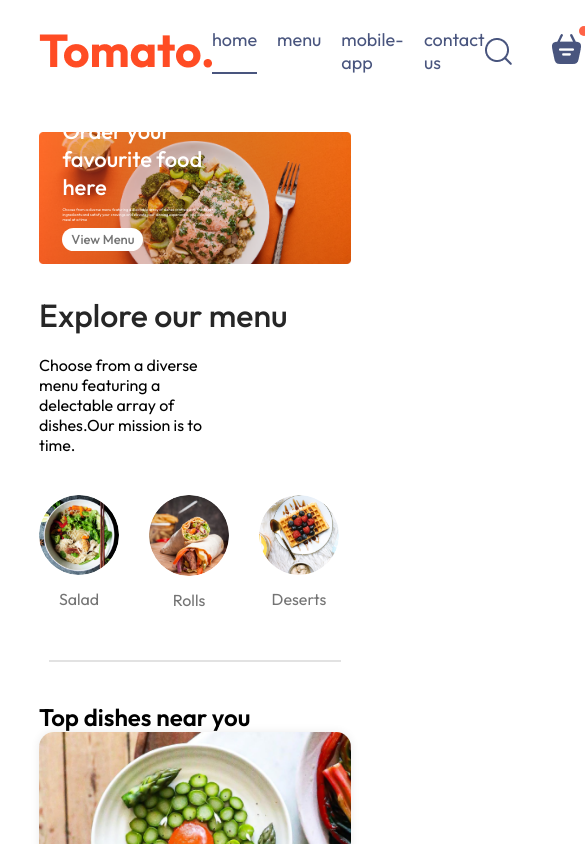
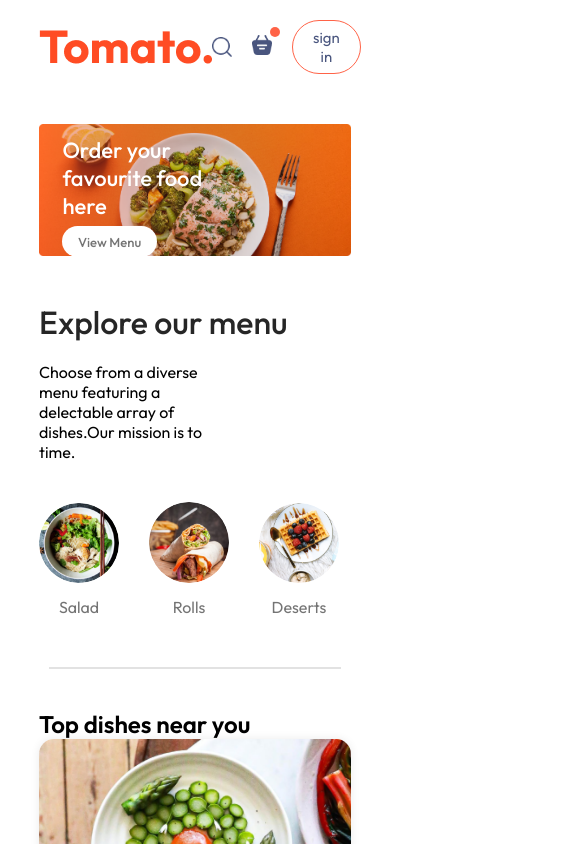
Before and after one commit to Priya-Satpathy/Foodapp-website, a React (Vite) app: page / in a window 390 px wide. Shown: the top 844 px of the page, 585 px wide, since content can reach past the window. Built offline with nearby package versions, Linux system fonts and the light colour scheme.

Commit message:
content add

```diff
--- a/src/Components/Header/Header.css
+++ b/src/Components/Header/Header.css
@@ -37,3 +37,26 @@
     font-size: max(1vw, 13px);
     border-radius: 50px;
 }
+@media(max-width:1050px){
+    .header{
+        height: 38vw;
+    }
+    .header-contents{
+        max-width: 80%;
+
+    }
+
+}
+@media(max-width:750px){
+
+    .header-contents{
+        max-width: 55%;
+
+    }
+    .header-contents p{
+        display: none;
+    }
+    .header-contents button{
+        padding: 2vw 4vw;
+    }
+}
--- a/src/Components/Navbar/Navbar.css
+++ b/src/Components/Navbar/Navbar.css
@@ -51,3 +51,48 @@
     top: -8px;
     right: -8px;
 }
+@media (max-width:1050px){
+    .navbar .logo{
+        width: 140px;
+    }
+    .navbar-menu{
+        gap: 20px;
+        font-size: 17px;
+    }
+    .navbar-right{
+        gap: 30px;
+    }
+    .navbar-right img{
+        width: 22px;
+    }
+    .navbar-right button{
+        padding: 8px 25px;
+    }
+}
+@media (max-width:900px){
+    .navbar .logo{
+        width: 120px;
+    }
+    .navbar-menu{
+        gap: 15px;
+        font-size: 16px;
+    }
+    .navbar-right{
+        gap: 20px;
+    }
+    .navbar-right img{
+        width: 20px;
+    }
+    .navbar-right button{
+        padding: 7px 20px;
+        font-size: 15px;
+    }
+
+}
+@media (max-width:750px){
+
+    .navbar-menu{
+        display: none;
+    }
+
+}
--- a/src/Components/Navbar/Navbar.jsx
+++ b/src/Components/Navbar/Navbar.jsx
@@ -3,7 +3,7 @@
 import { assets } from "../../assets/assets";
 const Navbar = () => {
 
-  const [menu,setMenu] = useState("home");
+  const [menu,setMenu] = useState("menu");
   return (
 
     <div className='navbar'>
```
